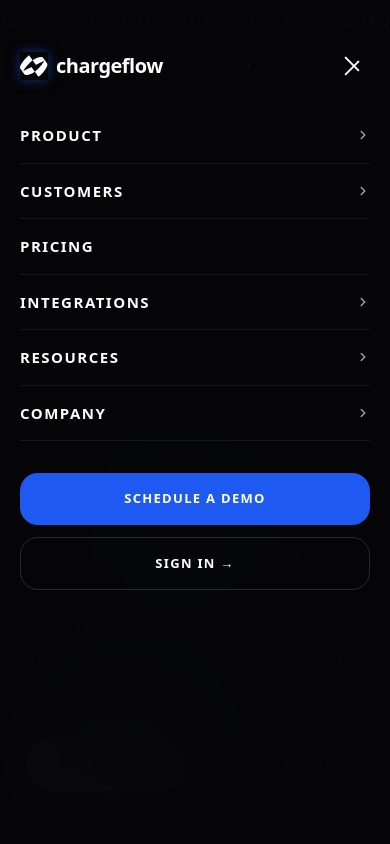
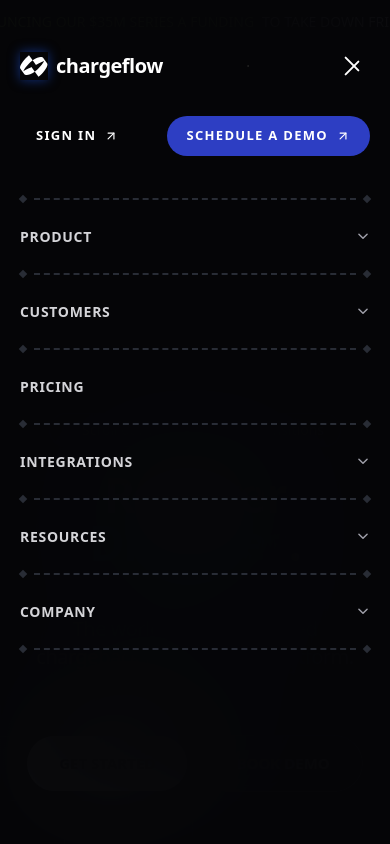
Before and after one commit to morz-mamun/frontend_technical_assessment_omnistra, a Next.js app: page / in a window 390 px wide. Both pictures are taken after a click on the button "Toggle menu". Shown: the top 844 px of the page. Built offline with nearby package versions, Linux system fonts and the light colour scheme.

Commit message:
feat: create mobile menu for navbar

```diff
--- a/app/components/navbar/Navbar.tsx
+++ b/app/components/navbar/Navbar.tsx
@@ -585,6 +585,14 @@
   const closeTimer = useRef<ReturnType<typeof setTimeout> | null>(null);
   const [hovered, setHovered] = useState<string | null>(null)
   const [navHovered, setNavHovered] = useState<boolean | null>(null)
+  const [isMobile, setIsMobile] = useState(false);
+
+  useEffect(() => {
+    const handleResize = () => setIsMobile(window.innerWidth < 1024);
+    handleResize();
+    window.addEventListener('resize', handleResize);
+    return () => window.removeEventListener('resize', handleResize);
+  }, []);
 
   useMotionValueEvent(scrollY, 'change', (latest) => {
     setIsScrolled(latest > 20);
@@ -630,7 +638,7 @@
       >
         <motion.div
           animate={{
-            scale: isScrolled || navHovered ? 0.80 : 1,
+            scale: isScrolled || navHovered ? (isMobile ? 0.98 : 0.80) : 1,
           }}
           transition={{ duration: 0.3 }}
           className={`
@@ -779,19 +787,36 @@
       <AnimatePresence>
         {mobileMenuOpen && (
           <motion.div
-            initial={{ opacity: 0 }}
-            animate={{ opacity: 1 }}
-            exit={{ opacity: 0 }}
-            transition={{ duration: 0.25 }}
+            initial={{ opacity: 0, y: '-100%' }}
+            animate={{ opacity: 1, y: 0 }}
+            exit={{ opacity: 0, y: '-100%' }}
+            transition={{ duration: 0.5, ease: [0.22, 1, 0.36, 1] }}
             className="fixed inset-0 z-40 bg-[#060608]/97 backdrop-blur-3xl"
             style={{ paddingTop: bannerHeight + 72 }}
           >
             <div className="h-full overflow-y-auto px-5 pb-10">
+
+              <div className="flex items-center justify-between mt-2 mb-6">
+                <a href="#" className="flex items-center gap-2 text-white text-[13px] font-bold tracking-widest hover:text-gray-300 transition-colors ml-4">
+                  SIGN IN <ArrowUpRight className="w-3.5 h-3.5" />
+                </a>
+                <a href="#" className="flex items-center gap-2 bg-[#2D3EC3] text-white px-5 py-2.5 rounded-full text-[13px] font-bold tracking-widest hover:bg-blue-700 transition-colors">
+                  SCHEDULE A DEMO <ArrowUpRight className="w-3.5 h-3.5" />
+                </a>
+              </div>
+
               <div className="flex flex-col">
+                <div className="flex flex-col w-full">
+                  <div className="flex items-center w-full opacity-30 py-4">
+                    <div className="w-1.5 h-1.5 rotate-45 bg-[#7b87a0]" />
+                    <div className="flex-1 border-t-2 border-dashed border-[#7b87a0] mx-2" />
+                    <div className="w-1.5 h-1.5 rotate-45 bg-[#7b87a0]" />
+                  </div>
+
                   {NAV_LINKS.map((link) => (
-                  <div key={link.name} className="border-b border-white/[0.07]">
+                    <div key={link.name} className="flex flex-col w-full">
                       <button
-                      className="w-full text-left py-4 text-[15px] font-semibold text-white tracking-widest flex items-center justify-between"
+                        className="w-full text-left py-2 text-[14px] font-bold text-zinc-300 tracking-wider flex items-center justify-between hover:text-white transition-colors"
                         onClick={() =>
                           link.hasDropdown
                             ? setMobileExpanded(mobileExpanded === link.dropdownKey ? null : link.dropdownKey ?? null)
@@ -801,14 +826,14 @@
                         {link.name.toUpperCase()}
                         {link.hasDropdown && (
                           <motion.svg
-                          animate={{ rotate: mobileExpanded === link.dropdownKey ? 90 : 0 }}
+                            animate={{ rotate: mobileExpanded === link.dropdownKey ? 180 : 0 }}
                             width="14"
                             height="14"
                             viewBox="0 0 24 24"
                             fill="none"
                             className="text-zinc-400"
                           >
-                          <path d="M9 18l6-6-6-6" stroke="currentColor" strokeWidth="2.5" strokeLinecap="round" strokeLinejoin="round" />
+                            <path d="M19 9l-7 7-7-7" stroke="currentColor" strokeWidth="2.5" strokeLinecap="round" strokeLinejoin="round" />
                           </motion.svg>
                         )}
                       </button>
@@ -822,17 +847,36 @@
                             transition={{ duration: 0.22, ease: 'easeInOut' }}
                             className="overflow-hidden"
                           >
-                          <div className="pb-3 pl-2 flex flex-col gap-0.5">
+                            <div className="pb-3 pt-2 pl-2 flex flex-col gap-1">
                               {link.dropdownKey === 'product' && PRODUCT_ITEMS.map((item) => (
                                 <a
                                   key={item.title}
                                   href={item.href}
-                                className="flex items-center gap-3 px-3 py-2.5 rounded-xl hover:bg-white/5 transition-colors group"
+                                  className="relative flex flex-col justify-center min-h-[140px] rounded-[20px] bg-[#1a1a1b] overflow-hidden group border border-white/5 shadow-sm mt-3 first:mt-1 transition-all p-5"
                                 >
-                                <span className="text-[13px] font-medium text-zinc-300 group-hover:text-white transition-colors">{item.title}</span>
+                                  <div className="absolute inset-0 z-0 flex items-center justify-end right-0">
+                                    {item.image && (
+                                      <img
+                                        src={item.image}
+                                        alt={item.title}
+                                        className="h-[120%] w-[120%] object-cover object-right opacity-30 grayscale group-hover:grayscale-0 group-hover:opacity-100 transition-all duration-500 ease-out"
+                                        style={{ maskImage: 'linear-gradient(to left, black 30%, transparent 100%)', WebkitMaskImage: 'linear-gradient(to left, black 30%, transparent 100%)' }}
+                                      />
+                                    )}
+                                  </div>
+                                  <div className="absolute inset-0 bg-gradient-to-r from-[#1a1a1b] via-[#1a1a1b]/95 to-transparent z-0 pointer-events-none" />
+
+                                  <div className="relative z-10 w-full md:w-3/5 flex flex-col pt-2">
+                                    <div className="flex items-center gap-3 mb-2.5">
+                                      <span className="text-[17px] font-bold text-white tracking-wide group-hover:text-blue-400 transition-colors">{item.title}</span>
                                       {item.badge && (
                                         <span className={item.badgeColor}>{item.badge}</span>
                                       )}
+                                    </div>
+                                    <p className="text-[14px] font-medium text-zinc-400 leading-snug">
+                                      {item.description}
+                                    </p>
+                                  </div>
                                 </a>
                               ))}
                               {link.dropdownKey === 'customers' && CUSTOMERS_ITEMS.map(i => (
@@ -857,25 +901,17 @@
                           </motion.div>
                         )}
                       </AnimatePresence>
+
+                      <div className="flex items-center w-full opacity-30 py-4">
+                        <div className="w-1.5 h-1.5 rotate-45 bg-[#7b87a0]" />
+                        <div className="flex-1 border-t-2 border-dashed border-[#7b87a0] mx-2" />
+                        <div className="w-1.5 h-1.5 rotate-45 bg-[#7b87a0]" />
+                      </div>
                     </div>
                   ))}
                 </div>
+              </div>
 
-              {/* Mobile CTAs */}
-              <div className="mt-8 flex flex-col gap-3">
-                <a
-                  href="#"
-                  className="w-full bg-[#1E5AF1] text-white py-4 rounded-2xl text-[13px] font-bold tracking-widest text-center block"
-                >
-                  SCHEDULE A DEMO
-                </a>
-                <a
-                  href="#"
-                  className="w-full text-white py-4 rounded-2xl text-[13px] font-bold tracking-widest text-center block border border-white/15 hover:bg-white/5 transition-colors"
-                >
-                  SIGN IN →
-                </a>
-              </div>
             </div>
           </motion.div>
         )}
```
Lines whose indentation alone changed are shown as unchanged.
